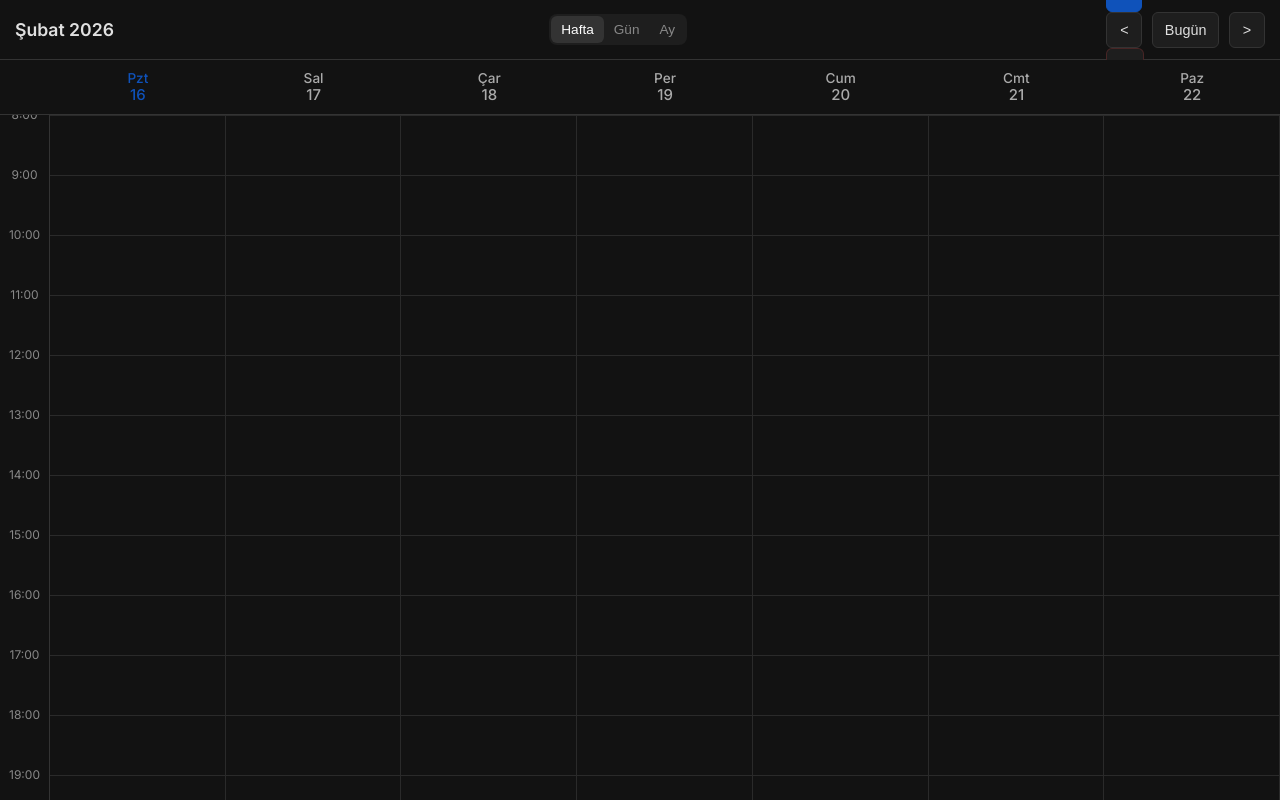
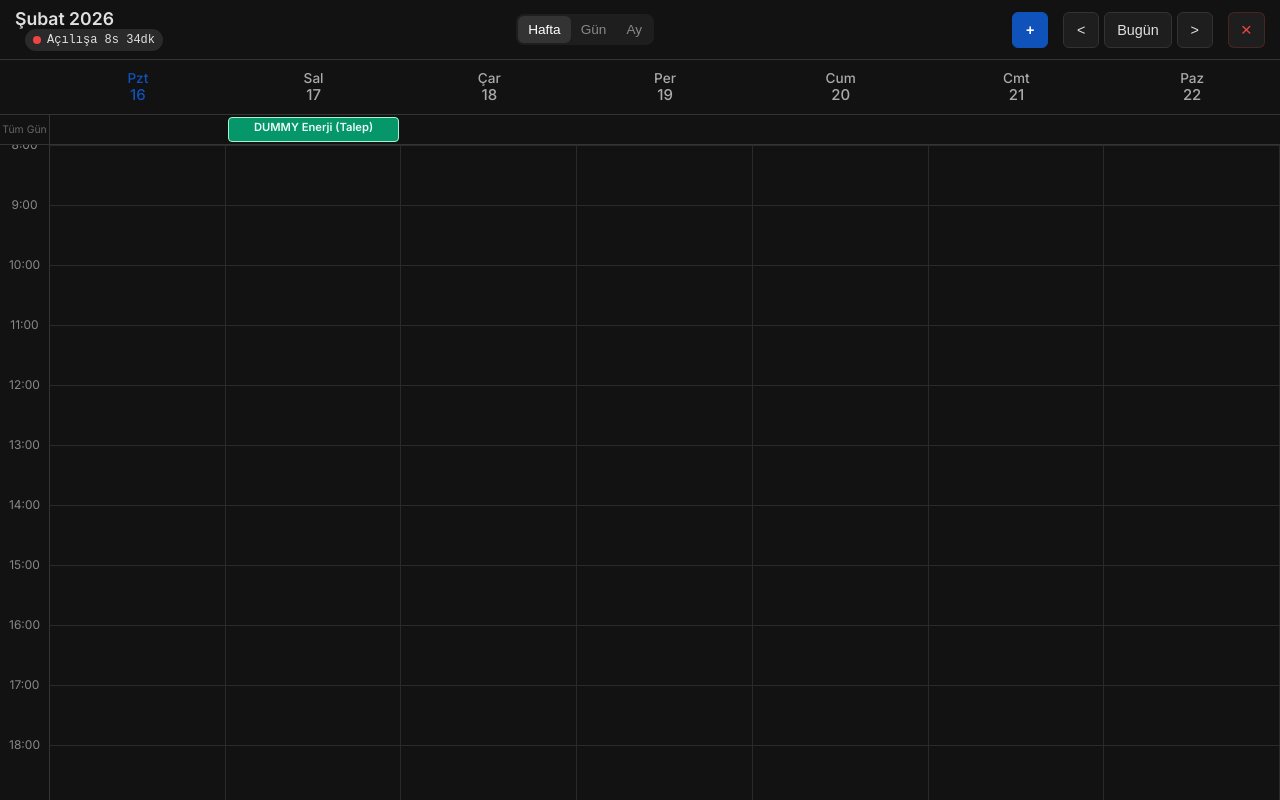
Before and after one commit to bordoeski07/takvim-app, a plain HTML site: page index.html in a window 1280 px wide. Both pictures are taken after a click on the button "Hafta". Drawn offline with Linux system fonts and the light colour scheme.

Commit message:
Sifir efor: Tam otomatik halka arz entegrasyonu

```diff
--- a/app.js
+++ b/app.js
@@ -14,7 +14,8 @@
     'koc': '📘',
     'stock': '📈',
     'personal': '📅',
-    'special': '✨' // Changed from content/camera to special/sparkle
+    'special': '✨',
+    'ipo': '📢'
 };
 
 // DOM Elements
@@ -25,6 +26,11 @@
     weekGrid: document.getElementById('weekGrid'),
     monthGrid: document.getElementById('monthGrid'),
     currentTimeLine: document.getElementById('currentTimeLine'),
+    allDayContainer: document.getElementById('allDayContainer'),
+    allDayGrid: document.getElementById('allDayGrid'),
+    marketStatus: document.getElementById('marketStatus'),
+    marketDot: document.querySelector('.market-dot'),
+    marketTimer: document.getElementById('marketTimer'),
 
     // Modals
     eventModal: document.getElementById('eventModal'),
@@ -72,10 +78,15 @@
     dom.catRadios.forEach(r => r.addEventListener('change', handleCategoryChange));
 
     // Setup
+    checkMarketData(); // Self-Updating Data
     setupTimeAxis();
     render();
+
+    // Timers
     setInterval(updateTimeIndicator, 60000);
+    setInterval(updateMarketCountdown, 1000); // Live BIST timer
     updateTimeIndicator();
+    updateMarketCountdown();
 });
 
 // --- Logic ---
@@ -87,26 +98,100 @@
     }
 }
 
+// --- Market Data Fetcher (Simulated) ---
+function checkMarketData() {
+    // Logic: In real app, fetch from network. Here, mock it.
+    // Check if we already fetched today?
+    const lastFetch = localStorage.getItem('lastIPOCheck');
+    const todayStr = new Date().toISOString().split('T')[0];
+
+    if (lastFetch !== todayStr) {
+        // Simulate finding a new IPO
+        // Let's add an IPO for "Tomorrow"
+        const tomorrow = new Date();
+        tomorrow.setDate(tomorrow.getDate() + 1);
+        const dayKey = getDateKey(tomorrow); // YYYY-MM-DD
+
+        // Mock Data
+        const newIPO = {
+            id: 'ipo-' + Date.now(),
+            title: "DUMMY Enerji (Talep)",
+            location: "BIST",
+            startTime: "09:00",
+            endTime: "17:00",
+            category: "ipo",
+            allDay: true // Flag for All Day Row
+        };
+
+        if (!events[dayKey]) events[dayKey] = [];
+
+        // Avoid duplicates
+        const exists = events[dayKey].some(e => e.title === newIPO.title);
+        if (!exists) {
+            events[dayKey].push(newIPO);
+            localStorage.setItem('calendarEvents', JSON.stringify(events));
+            // Notify user passively? Or just let it appear.
+            console.log("New IPO Data Fetched and Added");
+        }
+
+        localStorage.setItem('lastIPOCheck', todayStr);
+    }
+}
+
+// --- BIST Market Countdown ---
+function updateMarketCountdown() {
+    dom.marketStatus.classList.remove('hidden');
+    const now = new Date();
+    const day = now.getDay(); // 0 Sun, 6 Sat
+
+    // Weekend?
+    if (day === 0 || day === 6) {
+        dom.marketDot.className = 'market-dot closed';
+        dom.marketTimer.textContent = "KAPALI";
+        return;
+    }
+
+    const currentMins = now.getHours() * 60 + now.getMinutes();
+    const openMins = 9 * 60 + 40; // 09:40
+    const closeMins = 18 * 60 + 10; // 18:10
+
+    if (currentMins >= openMins && currentMins < closeMins) {
+        // Open
+        dom.marketDot.className = 'market-dot open';
+        const diff = closeMins - currentMins;
+        const widthHours = Math.floor(diff / 60);
+        const widthMins = diff % 60;
+        dom.marketTimer.textContent = `Kapanışa ${widthHours}s ${widthMins}dk`;
+    } else {
+        // Closed
+        dom.marketDot.className = 'market-dot closed';
+        if (currentMins < openMins) {
+            const diff = openMins - currentMins;
+            const widthHours = Math.floor(diff / 60);
+            const widthMins = diff % 60;
+            dom.marketTimer.textContent = `Açılışa ${widthHours}s ${widthMins}dk`;
+        } else {
+            dom.marketTimer.textContent = "KAPALI";
+        }
+    }
+}
+
 function handleCategoryChange() {
     const cat = document.querySelector('input[name="evtCat"]:checked').value;
-    // Default logic based on Category
     if (cat === 'koc') {
         dom.repeatSelect.value = 'weekly';
     } else {
         dom.repeatSelect.value = 'none';
-        // User can manually select 'daily' for habits
     }
     updateFormFields();
 }
 
 function updateFormFields() {
     const repeat = dom.repeatSelect.value;
-
     if (repeat === 'weekly') {
         dom.dayRow.classList.remove('hidden');
         dom.dateRow.classList.add('hidden');
     } else {
-        // For 'none', 'daily', 'weekdays' -> Use Date Picker (Start Date)
         dom.dayRow.classList.add('hidden');
         dom.dateRow.classList.remove('hidden');
     }
@@ -123,11 +208,9 @@
     document.getElementById('evtEnd').value = "10:30";
     dom.date.valueAsDate = new Date();
 
-    // Default Cat: Koc
     document.querySelector('input[name="evtCat"][value="koc"]').checked = true;
     handleCategoryChange();
 
-    // If Editing
     if (evtToEdit) {
         editingEventId = evtToEdit.id;
         dom.modalTitle.textContent = "Düzenle";
@@ -141,11 +224,9 @@
         const catRadio = document.querySelector(`input[name="evtCat"][value="${evtToEdit.category}"]`);
         if (catRadio) catRadio.checked = true;
 
-        // Force 'none' for edit single instance logic
         dom.repeatSelect.value = 'none';
         updateFormFields();
     }
-
     dom.eventModal.classList.remove('hidden');
 }
 
@@ -171,7 +252,6 @@
 
     if (editingEventId) deleteEventById(editingEventId);
 
-    // Logic
     if (repeat === 'weekly') {
         const dayIdx = parseInt(dom.day.value);
         const weekStart = getStartOfWeek(currentDate);
@@ -179,17 +259,14 @@
         const targetDate = new Date(weekStart);
         targetDate.setDate(weekStart.getDate() + offset);
 
-        // 16 Weeks
         for (let i = 0; i < 16; i++) {
             const d = new Date(targetDate);
             d.setDate(targetDate.getDate() + (i * 7));
             saveEventToDate(d, { title, location: loc, startTime: start, endTime: end, category: cat });
         }
     } else if (repeat === 'daily') {
-        // Daily: Generate for 30 days
         const dateVal = dom.date.value;
         if (!dateVal) return alert("Başlangıç tarihi seçin.");
-
         const startDate = new Date(dateVal);
         for (let i = 0; i < 30; i++) {
             const d = new Date(startDate);
@@ -197,27 +274,23 @@
             saveEventToDate(d, { title, location: loc, startTime: start, endTime: end, category: cat });
         }
     } else if (repeat === 'weekdays') {
-        // Weekdays: Generate for 4 weeks (Mon-Fri)
         const dateVal = dom.date.value;
         if (!dateVal) return alert("Başlangıç tarihi seçin.");
-
         const startDate = new Date(dateVal);
         for (let i = 0; i < 28; i++) {
             const d = new Date(startDate);
             d.setDate(startDate.getDate() + i);
             const day = d.getDay();
-            if (day !== 0 && day !== 6) { // Skip Sun(0) and Sat(6)
+            if (day !== 0 && day !== 6) {
                 saveEventToDate(d, { title, location: loc, startTime: start, endTime: end, category: cat });
             }
         }
     } else {
-        // None
         const dateVal = dom.date.value;
         if (!dateVal) return alert("Tarih seçin.");
         const d = new Date(dateVal);
         saveEventToDate(d, { title, location: loc, startTime: start, endTime: end, category: cat });
     }
-
     closeModal();
     render();
 }
@@ -226,7 +299,7 @@
     const key = getDateKey(dateObj);
     if (!events[key]) events[key] = [];
     events[key].push({
-        id: Date.now() + Math.random(), // Unique ID
+        id: Date.now() + Math.random(),
         ...data
     });
     localStorage.setItem('calendarEvents', JSON.stringify(events));
@@ -253,10 +326,10 @@
 }
 
 function deleteEventDirect(e, evtId) {
-    e.stopPropagation(); // Don't trigger edit modal
+    e.stopPropagation();
     if (confirm("Bu etkinliği silmek istiyor musunuz?")) {
         deleteEventById(evtId);
-        render(); // Re-render immediately
+        render();
     }
 }
 
@@ -270,16 +343,22 @@
     if (v === 'month') {
         dom.timeGrid.classList.add('hidden');
         dom.monthGrid.classList.remove('hidden');
+        dom.allDayContainer.classList.add('hidden'); // Hide All Day in Month View
     } else {
         dom.timeGrid.classList.remove('hidden');
         dom.monthGrid.classList.add('hidden');
+        dom.allDayContainer.classList.remove('hidden'); // Show All Day in Week/Day
 
         if (v === 'day') {
             dom.weekdays.style.gridTemplateColumns = '50px 1fr';
             dom.weekGrid.style.gridTemplateColumns = '1fr';
+            dom.allDayContainer.style.gridTemplateColumns = '50px 1fr';
+            dom.allDayGrid.style.gridTemplateColumns = '1fr';
         } else {
             dom.weekdays.style.gridTemplateColumns = '50px repeat(7, 1fr)';
             dom.weekGrid.style.gridTemplateColumns = 'repeat(7, 1fr)';
+            dom.allDayContainer.style.gridTemplateColumns = '50px repeat(7, 1fr)';
+            dom.allDayGrid.style.gridTemplateColumns = 'repeat(7, 1fr)';
         }
     }
     render();
@@ -319,6 +398,7 @@
 function renderWeek(startDate, dayCount) {
     dom.weekGrid.innerHTML = '';
     dom.weekGrid.appendChild(dom.currentTimeLine);
+    dom.allDayGrid.innerHTML = ''; // Clear All Day Grid
 
     for (let i = 0; i < dayCount; i++) {
         const d = new Date(startDate);
@@ -328,8 +408,16 @@
         const col = document.createElement('div');
         col.className = 'day-column';
 
+        // Filter Events: AllDay vs Timed
         const dayEvents = events[key] || [];
-        renderEventsInColumn(col, dayEvents, key);
+        const timedEvents = dayEvents.filter(e => !e.allDay);
+        const allDayEvents = dayEvents.filter(e => e.allDay);
+
+        // Render Timed
+        renderEventsInColumn(col, timedEvents, key);
+
+        // Render All Day (Into separate grid)
+        renderAllDayEvent(i, allDayEvents);
 
         col.addEventListener('dblclick', (e) => {
             if (e.target !== col) return;
@@ -341,6 +429,25 @@
 
         dom.weekGrid.appendChild(col);
     }
+}
+
+function renderAllDayEvent(colIndex, allDayEvents) {
+    // We don't have separate columns divs in allDayGrid, we just use grid-column positioning
+    // Because AllDay events might span (not implemented yet, but good practice)
+    // For now, simple 1-cell events
+
+    allDayEvents.forEach(evt => {
+        const el = document.createElement('div');
+        el.className = `all-day-event ${evt.category}`;
+        el.style.gridColumn = colIndex + 1; // 1-based index
+        el.textContent = evt.title;
+
+        el.addEventListener('click', (e) => {
+            alert(`${evt.title}\n${evt.location}\nTüm gün sürüyor.`);
+        });
+
+        dom.allDayGrid.appendChild(el);
+    });
 }
 
 function renderEventsInColumn(container, dayEvents, dateKey) {
@@ -396,10 +503,7 @@
             </div>
         `;
 
-        // Trash Click
         el.querySelector('.event-trash').addEventListener('click', (e) => deleteEventDirect(e, evt.id));
-
-        // Card Click
         el.addEventListener('click', (e) => {
             e.stopPropagation();
             openEditModal(evt, dateKey);
--- a/index.html
+++ b/index.html
@@ -29,6 +29,11 @@
         <header>
             <div class="header-left">
                 <h1 id="monthYear">Ocak 2024</h1>
+                <!-- Market Status Widget -->
+                <div id="marketStatus" class="market-widget hidden">
+                    <span class="market-dot"></span>
+                    <span id="marketTimer" class="market-timer">--:--</span>
+                </div>
             </div>
 
             <div class="view-switcher">
@@ -51,6 +56,12 @@
         <!-- Weekdays Header -->
         <div id="weekdaysHeader" class="weekdays"></div>
 
+        <!-- All Day Row (Fixed) -->
+        <div id="allDayContainer" class="all-day-container hidden">
+            <div class="all-day-label">Tüm Gün</div>
+            <div id="allDayGrid" class="all-day-grid"></div>
+        </div>
+
         <!-- Views Container -->
         <div class="views-container">
             <!-- Time Grid -->
@@ -68,13 +79,12 @@
 
     <!-- Add/Edit Event Modal -->
     <div id="eventModal" class="modal hidden">
-        <div class="modal-overlay"></div> <!-- Click to close area -->
+        <div class="modal-overlay"></div>
         <div class="modal-content">
             <div class="modal-header">
                 <h2 id="modalTitle">Yeni Ekle</h2>
                 <div class="modal-header-actions">
                     <button type="button" id="deleteBtnHeader" class="icon-btn danger hidden" title="Sil">
-                        <!-- Trash Icon SVG -->
                         <svg width="24" height="24" viewBox="0 0 24 24" fill="none" stroke="currentColor"
                             stroke-width="2" stroke-linecap="round" stroke-linejoin="round">
                             <polyline points="3 6 5 6 21 6"></polyline>
--- a/style.css
+++ b/style.css
@@ -13,6 +13,8 @@
     /* Bright Orange */
     --color-personal: #4a5568;
     /* Slate Gray */
+    --color-ipo: #059669;
+    /* Darker Green for IPO Strip */
 
     --grid-line-color: #2a2a2a;
     --time-text-color: #888;
@@ -20,7 +22,6 @@
     --font-family: 'Inter', sans-serif;
     --header-height: 60px;
 
-    /* Safe Area for Mobile */
     --safe-area-bottom: env(safe-area-inset-bottom, 20px);
     --safe-area-top: env(safe-area-inset-top, 20px);
 }
@@ -43,7 +44,6 @@
 
 body.modal-open {
     overflow: hidden;
-    /* Prevent body scroll when modal is open */
 }
 
 .app-container {
@@ -59,7 +59,6 @@
     height: var(--header-height);
     padding: 0 15px;
     padding-top: max(0px, var(--safe-area-top));
-    /* Handle notch? usually handled by viewport-fit=cover but adding just in case */
     display: flex;
     justify-content: space-between;
     align-items: center;
@@ -74,8 +73,61 @@
     min-width: 120px;
 }
 
+/* Market Widget */
+.market-widget {
+    display: flex;
+    align-items: center;
+    gap: 6px;
+    background: #2a2a2a;
+    padding: 4px 8px;
+    border-radius: 12px;
+    font-size: 0.75rem;
+    font-weight: 500;
+    margin-left: 10px;
+}
+
+.market-dot {
+    width: 8px;
+    height: 8px;
+    border-radius: 50%;
+    background: #666;
+}
+
+.market-dot.open {
+    background: #50c878;
+    box-shadow: 0 0 6px #50c878;
+    animation: pulse 2s infinite;
+}
+
+.market-dot.closed {
+    background: #ef4444;
+}
+
+.market-timer {
+    font-family: monospace;
+}
+
+@keyframes pulse {
+    0% {
+        opacity: 1;
+    }
+
+    50% {
+        opacity: 0.5;
+    }
+
+    100% {
+        opacity: 1;
+    }
+}
+
+.view-switcher,
+.header-right {
+    display: flex;
+    align-items: center;
+}
+
 .view-switcher {
-    display: flex;
     background: var(--card-bg);
     border-radius: 8px;
     padding: 2px;
@@ -148,6 +200,58 @@
     color: var(--color-koc);
 }
 
+/* All Day Section */
+.all-day-container {
+    display: grid;
+    grid-template-columns: 50px repeat(7, 1fr);
+    background: var(--bg-color);
+    border-bottom: 1px solid var(--border-color);
+    min-height: 30px;
+    flex-shrink: 0;
+}
+
+.all-day-label {
+    display: flex;
+    align-items: center;
+    justify-content: center;
+    font-size: 0.65rem;
+    color: #666;
+    border-right: 1px solid var(--border-color);
+}
+
+.all-day-grid {
+    grid-column: 2 / -1;
+    display: grid;
+    grid-template-columns: repeat(7, 1fr);
+    position: relative;
+}
+
+.all-day-event {
+    margin: 2px;
+    padding: 2px 4px;
+    border-radius: 4px;
+    font-size: 0.7rem;
+    color: white;
+    white-space: nowrap;
+    overflow: hidden;
+    text-overflow: ellipsis;
+    background: var(--color-ipo);
+    cursor: pointer;
+    text-align: center;
+}
+
+.all-day-event.stock {
+    background: var(--color-stock);
+}
+
+.all-day-event.ipo {
+    background: var(--color-ipo);
+    border: 1px solid #a7f3d0;
+    color: #ecfdf5;
+    font-weight: 600;
+}
+
+/* Main Views */
 .views-container {
     flex: 1;
     overflow: hidden;
@@ -212,7 +316,6 @@
     border-left: 3px solid rgba(255, 255, 255, 0.3);
     display: flex;
     flex-direction: column;
-    /* Disable user select to prevent text interaction on long press/scroll */
     user-select: none;
 }
 
@@ -228,7 +331,6 @@
     gap: 4px;
     margin-bottom: 1px;
     padding-right: 18px;
-    /* Space for Trash icon */
 }
 
 .event-icon {
@@ -253,7 +355,6 @@
     text-overflow: ellipsis;
 }
 
-/* Trash Icon in Event Block */
 .event-trash {
     position: absolute;
     top: 2px;
@@ -279,7 +380,6 @@
     height: 12px;
 }
 
-/* Category Colors */
 .event-block.koc {
     background-color: var(--color-koc);
     border-color: #4c9aff;
@@ -371,7 +471,13 @@
     color: white;
 }
 
-/* Modal & Form - Mobile Optimized */
+.month-label.ipo {
+    background-color: var(--color-ipo);
+    color: white;
+    border: 1px solid #fff;
+}
+
+/* Modal & Form */
 .modal {
     position: fixed;
     inset: 0;
@@ -395,9 +501,7 @@
     margin: auto;
     position: relative;
     max-height: 90vh;
-    /* Prevent modal being taller than screen */
     overflow-y: auto;
-    /* Scroll inside modal if needed */
     display: flex;
     flex-direction: column;
 }
@@ -441,8 +545,6 @@
     flex-direction: column;
 }
 
-/* Make form flex to push footer down if needed */
-
 .form-group {
     margin-bottom: 15px;
     flex-shrink: 0;
@@ -465,7 +567,6 @@
     flex: 1;
 }
 
-/* Touch Friendly Inputs */
 input,
 select {
     width: 100%;
@@ -485,7 +586,6 @@
     background: #333;
 }
 
-/* Category Options */
 .category-options {
     display: grid;
     grid-template-columns: 1fr 1fr;
@@ -540,12 +640,10 @@
     font-size: 1.2rem;
 }
 
-/* Modal Footer Actions */
 .modal-footer {
     display: flex;
     gap: 10px;
     margin-top: 25px;
-    /* Push to bottom of safe area */
     padding-bottom: var(--safe-area-bottom);
     flex-shrink: 0;
 }
@@ -587,27 +685,6 @@
     justify-content: center;
 }
 
-.current-time-line {
-    position: absolute;
-    left: 0;
-    width: 100%;
-    height: 2px;
-    background: #ef4444;
-    z-index: 20;
-    pointer-events: none;
-}
-
-.current-time-line::before {
-    content: '';
-    position: absolute;
-    left: -5px;
-    top: -4px;
-    width: 10px;
-    height: 10px;
-    background: #ef4444;
-    border-radius: 50%;
-}
-
 .hidden {
     display: none !important;
 }
```
